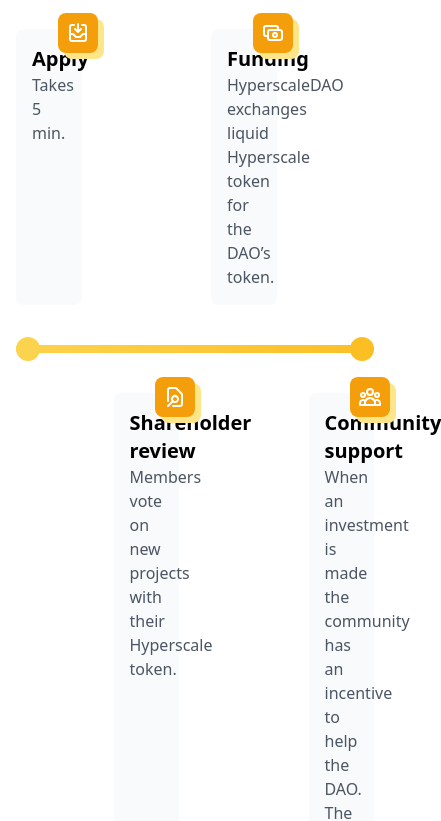
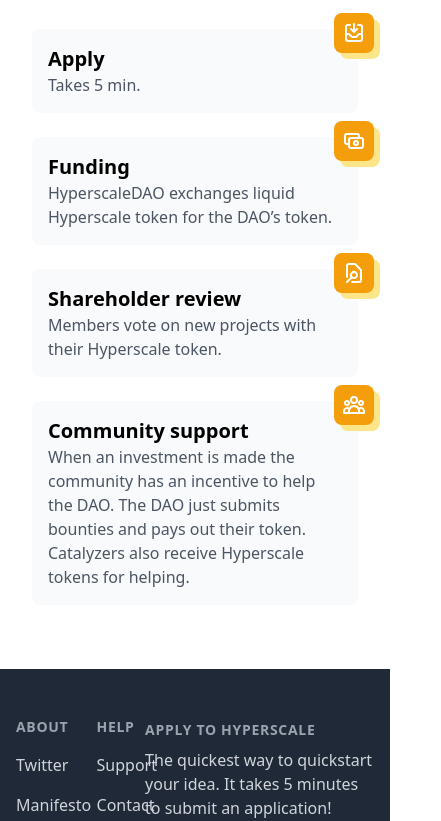
Before and after one commit to metasj/frontend, a Next.js app: page / in a window 390 px wide. Shown: the part 4100-4921 px from the top of the page, 441 px wide, since content can reach past the window. Built offline with nearby package versions, Linux system fonts and the light colour scheme; what @tailwindcss/typography would draw is missing.

Commit message:
responsive fixes

```diff
--- a/src/components/TimelineItem.js
+++ b/src/components/TimelineItem.js
@@ -1,5 +1,5 @@
 const TimelineIcon = ({ item }) => (
-	<div className="p-4 bg-gray-50 rounded-lg relative max-w-md group">
+	<div className="p-4 bg-gray-50 rounded-lg relative md:max-w-md group">
 		<div className="absolute top-0 right-0 bg-yellow-500 p-2 rounded-lg -mr-4 -mt-4 shadow-brand group-hover:shadow-brand-hover transform transition hover:shadow-brand-hover group-hover:translate-x-1 group-hover:translate-y-1">
 			<item.icon className="w-6 h-6 text-white" />
 		</div>
--- a/src/pages/index.js
+++ b/src/pages/index.js
@@ -14,7 +14,6 @@
 	CashIcon,
 	InboxInIcon,
 	DocumentSearchIcon,
-	ChevronDownIcon,
 } from '@heroicons/react/outline'
 
 const navigation = [
@@ -232,7 +231,7 @@
 					Fast feedback and funding decisions so you can focus on execution.
 				</p>
 				<div className="mt-12">
-					<div className="grid grid-cols-1 gap-8 sm:grid-cols-2 lg:grid-cols-3">
+					<div className="grid grid-cols-1 gap-8 lg:grid-cols-3">
 						{features.map(feature => (
 							<div key={feature.name} className="pt-6">
 								<div className="flow-root bg-gray-50 rounded-lg px-6 pb-8 group">
@@ -326,21 +325,21 @@
 					Kick off the process in five minutes, and get a response within a week.
 				</p>
 			</div>
-			<div className="mt-10 relative">
-				<div className="grid grid-cols-4 gap-x-8">
+			<div className="mt-10 relative mx-4 md:mx-0">
+				<div className="grid md:grid-cols-4 grid-cols-1 md:gap-x-8 space-y-6 md:space-y-0">
 					<TimelineItem item={timeline[0]} />
-					<div />
+					<div className="hidden md:block" />
 					<TimelineItem item={timeline[1]} />
 				</div>
-				<div className="relative my-10">
+				<div className="relative my-10 hidden md:block">
 					<div className="absolute inset-y-0 left-0 w-6 h-6 rounded-full bg-yellow-300 -mt-2" />
 					<div className="w-full h-2 bg-gradient-to-r from-yellow-300 to-yellow-400 rounded-lg" />
 					<div className="absolute inset-y-0 right-0 w-6 h-6 rounded-full bg-yellow-400 -mt-2" />
 				</div>
-				<div className="grid grid-cols-4 gap-x-8">
-					<div />
+				<div className="grid md:grid-cols-4 grid-cols-1 md:gap-x-8 space-y-6 md:space-y-0">
+					<div className="hidden md:block" />
 					<TimelineItem item={timeline[2]} />
-					<div />
+					<div className="hidden md:block" />
 					<TimelineItem item={timeline[3]} />
 				</div>
 			</div>
@@ -351,9 +350,9 @@
 			</h2>
 			<div className="max-w-7xl mx-auto py-12 px-4 sm:px-6 lg:py-16 lg:px-8">
 				<div className="flex items-center justify-between pb-8">
-					<div className="md:grid md:grid-cols-2 md:gap-8 w-full">
+					<div className="grid grid-cols-2 gap-8 w-full">
 						{footer.map(section => (
-							<div key={section.name} className="mt-12 md:mt-0">
+							<div key={section.name}>
 								<h3 className="text-sm font-semibold text-gray-400 tracking-wider uppercase">
 									{section.name}
 								</h3>
```
